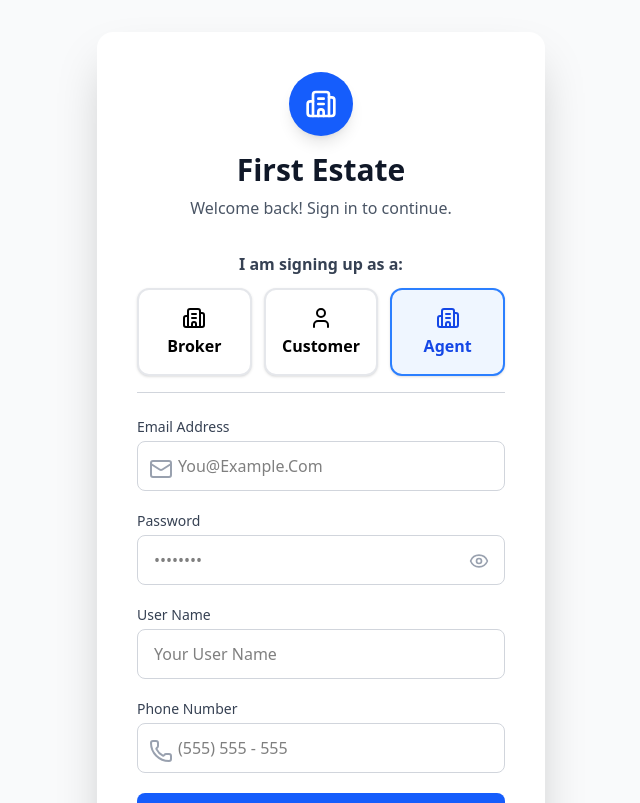
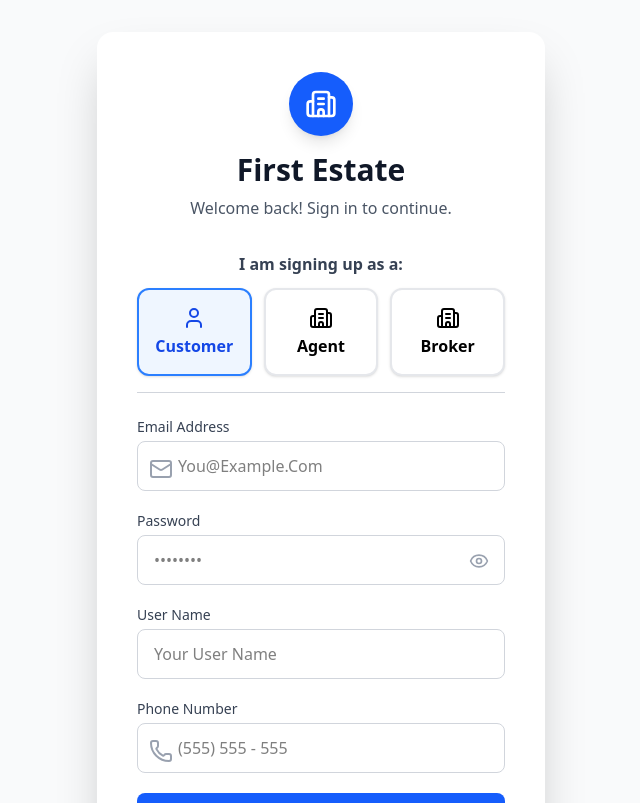
Before and after one commit to o064/REstate-front-end, a React (Vite) app: page /signup in a window 1280 px wide. Shown: the top 803 px of the page, without its empty margins (319-959 px from the left). Built offline with nearby package versions, Linux system fonts and the light colour scheme.

Commit message:
edit signup roles

```diff
--- a/src/pages/SignUp.tsx
+++ b/src/pages/SignUp.tsx
@@ -107,10 +107,9 @@ function Signup() {
             title="I am signing up as a:"
             className="border-b border-gray-300"
             options={[
-
-              { value: 1, label: 'broker', icon: <Building2 /> },
-              { value: 2, label: 'customer', icon: <User /> },
-              { value: 3, label: 'agent', icon: <Building2 /> },
+              { value: 3, label: 'customer', icon: <User /> },
+              { value: 1, label: 'agent', icon: <Building2 /> },
+              { value: 2, label: 'broker', icon: <Building2 /> },
             ]}
           />
           {/* email */}
```
